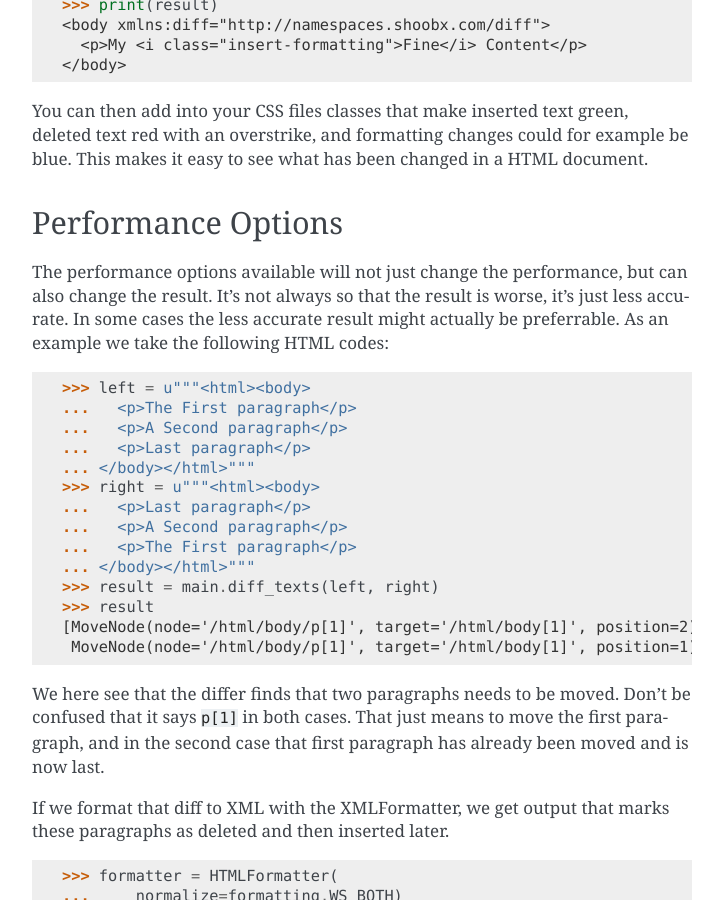
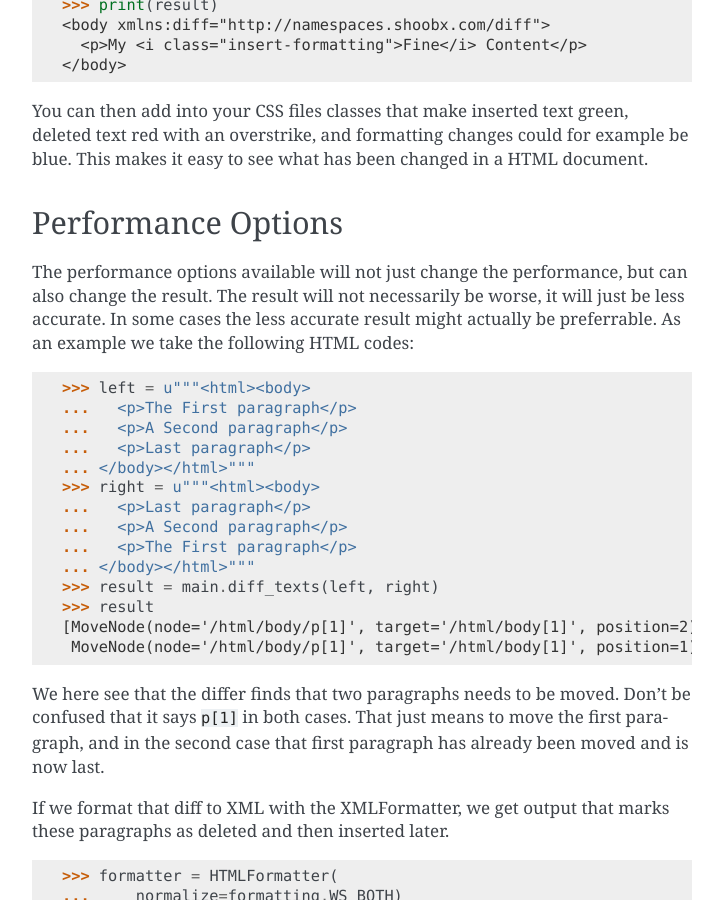
Before and after one commit to Shoobx/xmldiff, a Sphinx documentation site: the page built from docs/source/advanced.rst, in a window 1280 px wide and 900 px high, scrolled down 2478 px. Shown: the whole window, without its empty margins (388-1111 px from the left). Built offline with Sphinx 7.4.7, drawn with Linux system fonts in a browser that asks for light colours; some of the changed text lies outside the part shown.

Commit message:
Doc fix typo and phrasing

```diff
--- a/docs/source/advanced.rst
+++ b/docs/source/advanced.rst
@@ -148,8 +148,8 @@ Performance Options
 
 The performance options available will not just change the performance,
 but can also change the result.
-It's not always so that the result is worse,
-it's just less accurate.
+The result will not necessarily be worse,
+it will just be less accurate.
 In some cases the less accurate result might actually be preferrable.
 As an example we take the following HTML codes:
 
```
Also changed, not shown: other parts of docs/source/advanced.rst (+1 -1 lines).
